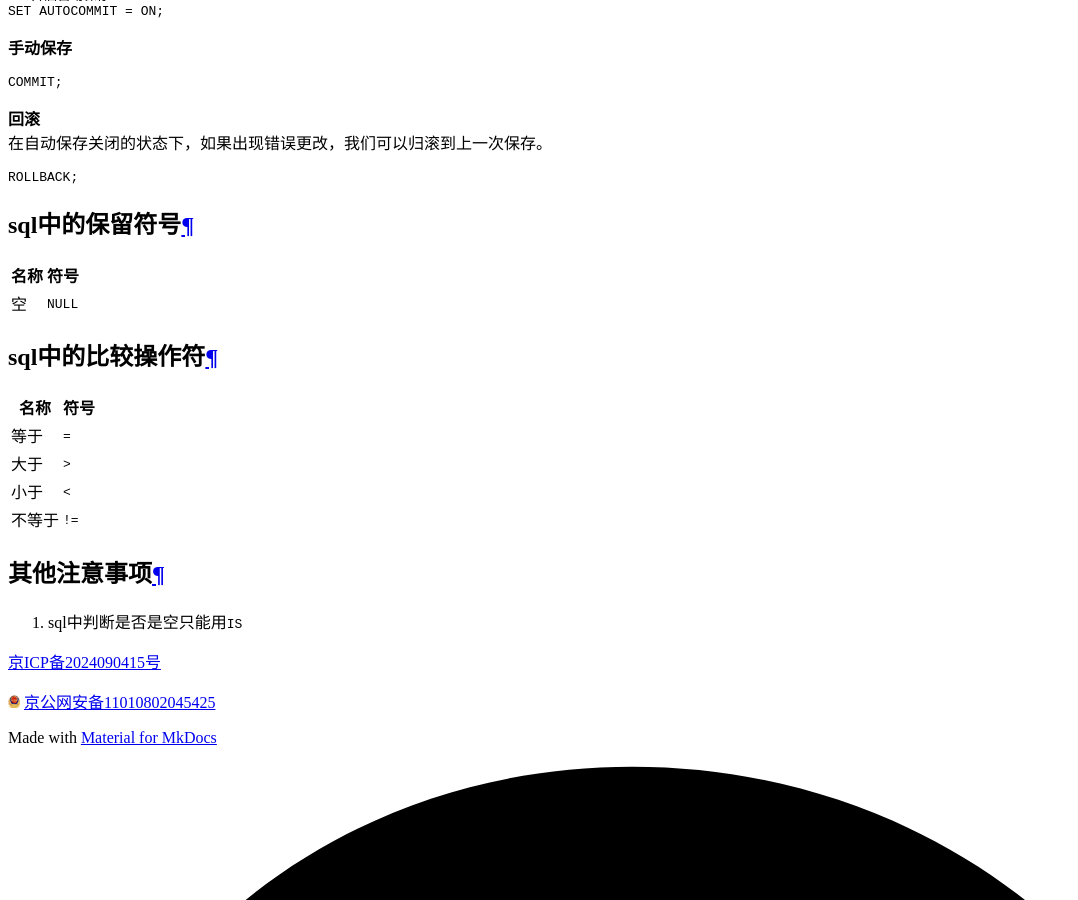
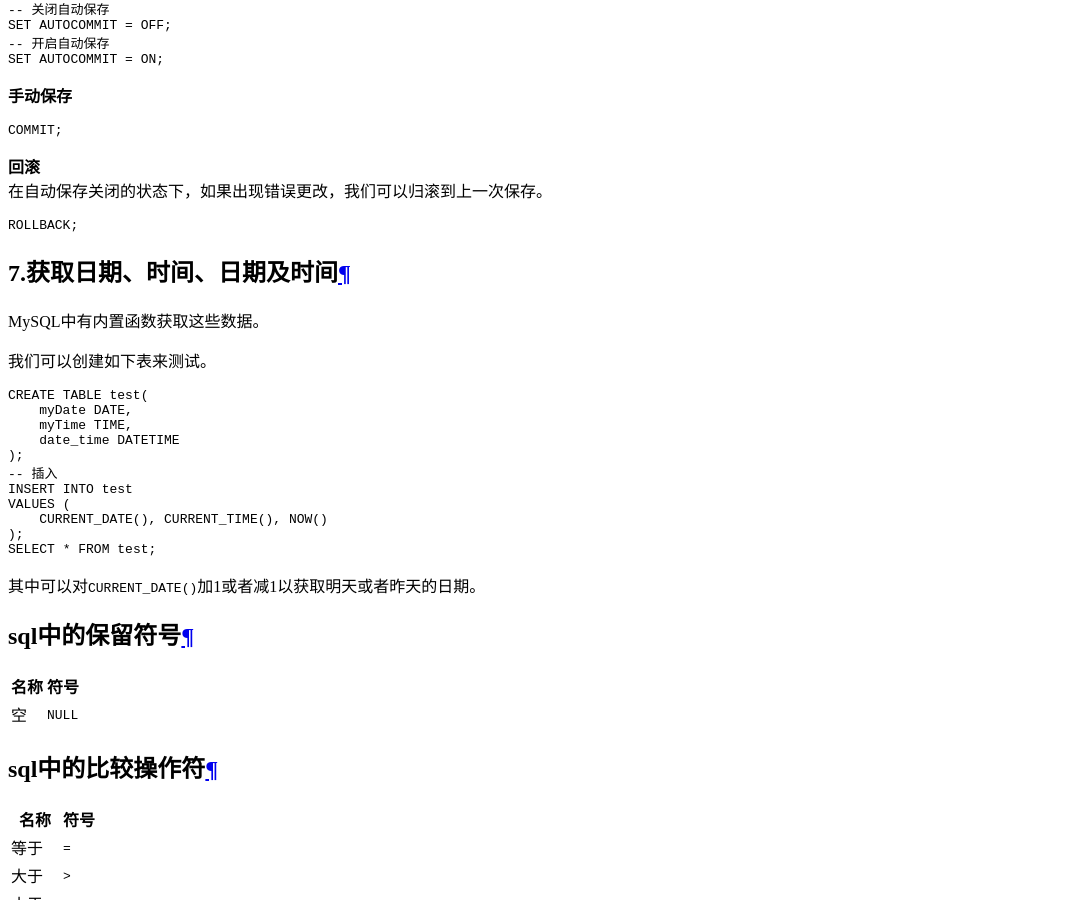
Before and after one commit to lyy1119/lyy1119.github.io, an MkDocs documentation site: the page built from docs/编程与代码/MySQL/tutorial.md, in a window 1280 px wide and 900 px high, scrolled down 16191 px. Shown: the whole window, without its empty margins (0-1078 px from the left). Built offline with MkDocs 1.6.1 and Material for MkDocs 9.7.7, drawn with Linux system fonts in a browser that asks for light colours; nearby versions of some CDN libraries; some of the changed text lies outside the part shown.

Commit message:
write exp

````diff
--- a/docs/编程与代码/MySQL/tutorial.md
+++ b/docs/编程与代码/MySQL/tutorial.md
@@ -232,6 +232,28 @@ COMMIT;
 ROLLBACK;
 ```
 
+## 7.获取日期、时间、日期及时间
+
+MySQL中有内置函数获取这些数据。
+
+我们可以创建如下表来测试。
+
+```sql
+CREATE TABLE test(
+	myDate DATE,
+    myTime TIME,
+    date_time DATETIME
+);
+-- 插入
+INSERT INTO test
+VALUES (
+	CURRENT_DATE(), CURRENT_TIME(), NOW()
+);
+SELECT * FROM test;
+```
+
+其中可以对`CURRENT_DATE()`加1或者减1以获取明天或者昨天的日期。
+
 ## sql中的保留符号
 
 |名称|符号|
````
